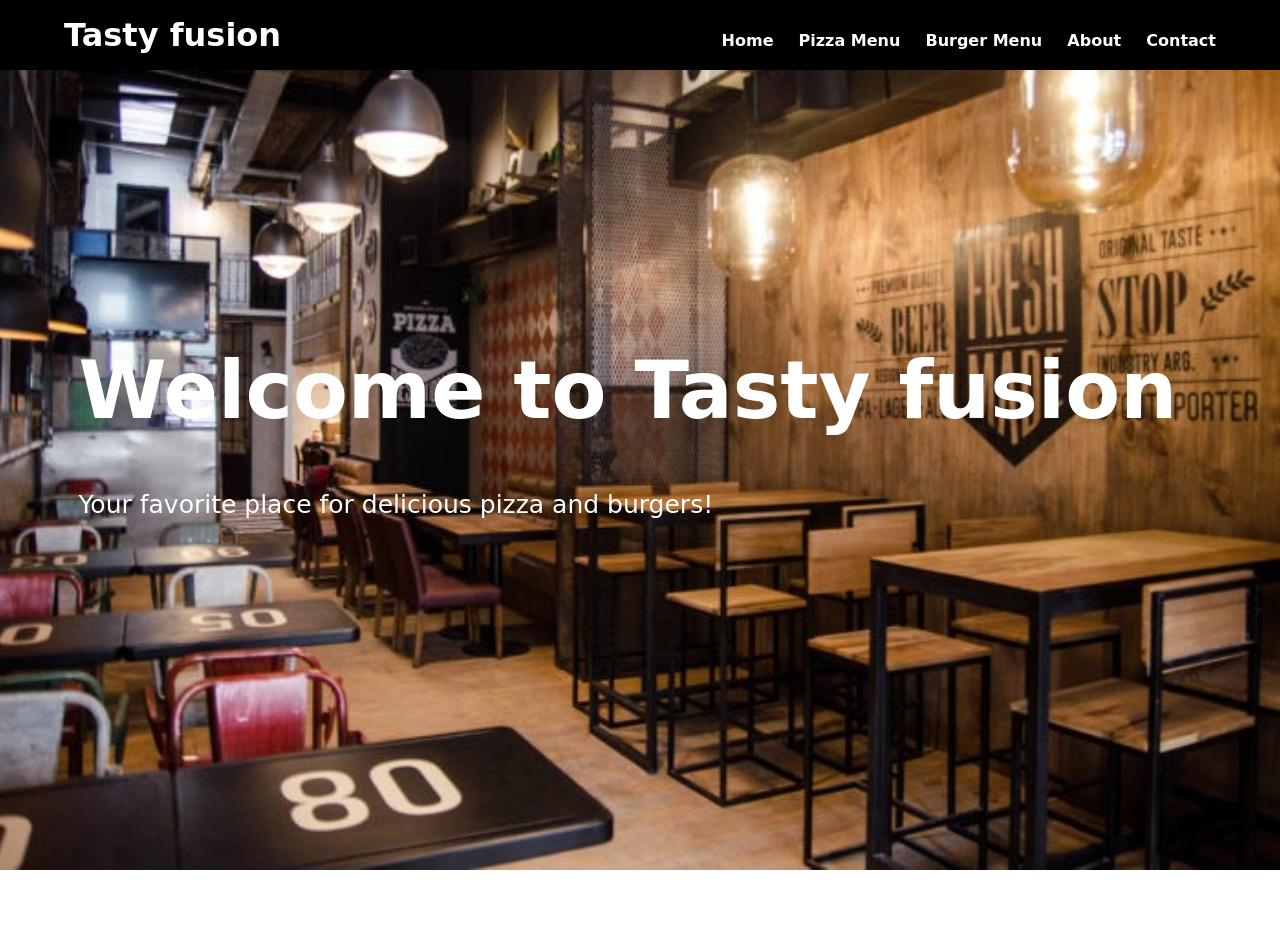
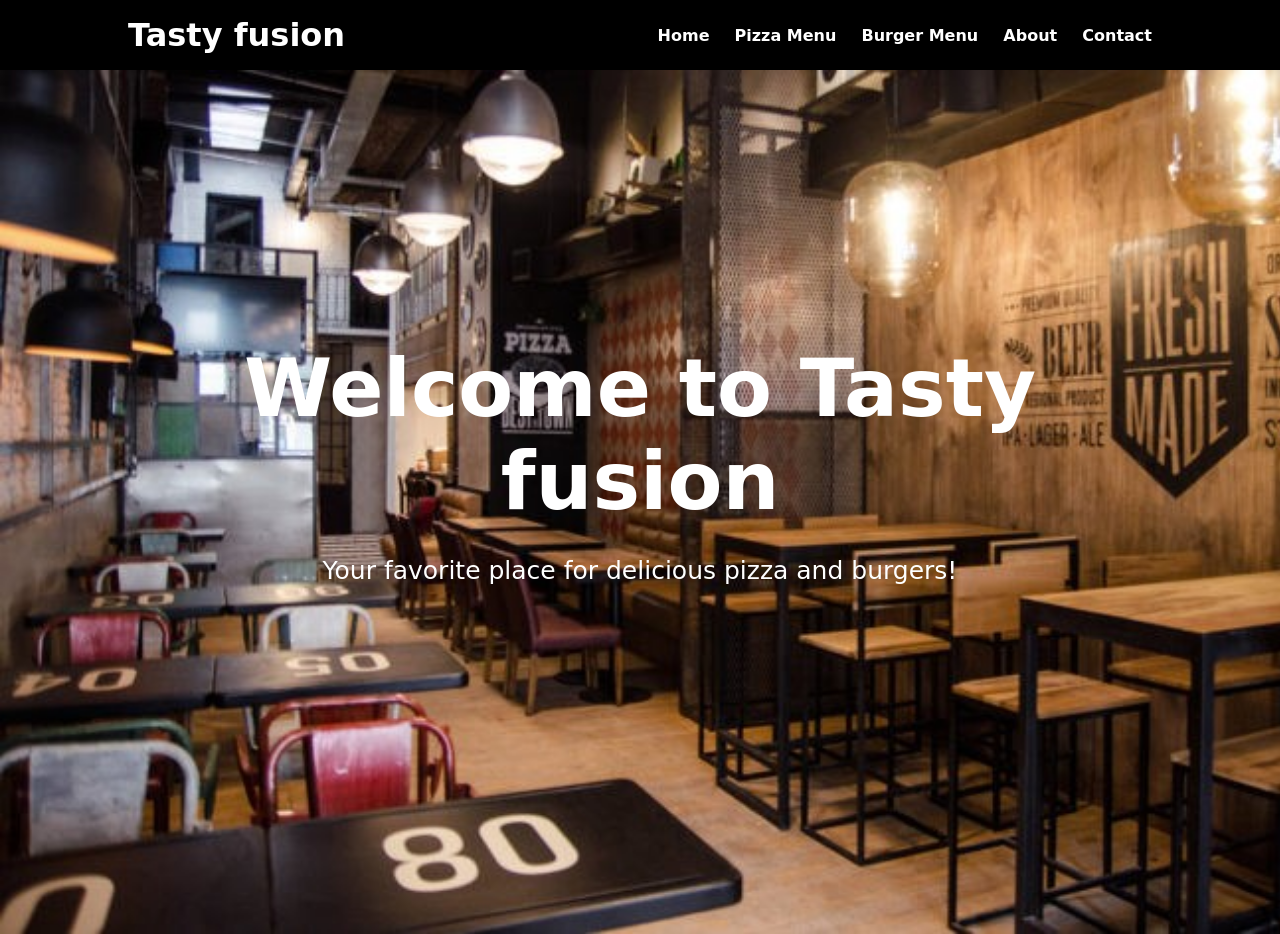
Before and after one commit to Prakruthi-G-H/HTML-AND-CSS-PROJECT, a plain HTML site: page index.html in a window 1280 px wide. Shown: the top 934 px of the page. Drawn offline with Linux system fonts and the light colour scheme.

Commit message:
Update Pizza.css

```diff
--- a/Pizza.css
+++ b/Pizza.css
@@ -1,11 +1,16 @@
+
+
 body {
+    font-family: Arial, sans-serif;
     margin: 0;
     padding: 0;
     box-sizing: border-box;
-    font-family: "Playwrite CU", cursive, Arial, sans-serif;
+    font-family: "Playwrite CU", cursive;
     font-optical-sizing: auto;
     font-style: normal;
 }
+
+
 
 header {
     background-color: black;
@@ -14,16 +19,10 @@ header {
 }
 
 .container {
-    width: 90%;
-    max-width: 1200px;
+    width: 80%;
     margin: auto;
-    display: flex;
-    justify-content: space-between;
-    align-items: center;
-    flex-wrap: wrap;
     overflow: hidden;
 }
-
 
 header h1 {
     float: left;
@@ -56,21 +55,21 @@ section {
     padding: 2rem 0;
 }
 
+
+
 .home {
 
     background-image: url('images/3850f470150013.5b998e4aaa916-780x517.jpg');
     background-repeat: no-repeat;
     background-size: cover;
-    background-position: center;
-    min-height: 100vh;
+    height: 100vh;
     color: black;
     text-align: center;
     display: flex;
     align-items: center;
     justify-content: center;
-    flex-direction: column;
     color: white;
-    padding: 0 1rem;
+
 }
 
 .home h2 {
@@ -124,6 +123,7 @@ footer {
 
 footer p {
     margin: 0;
+
 }
 
 @media (max-width: 768px) {
```
